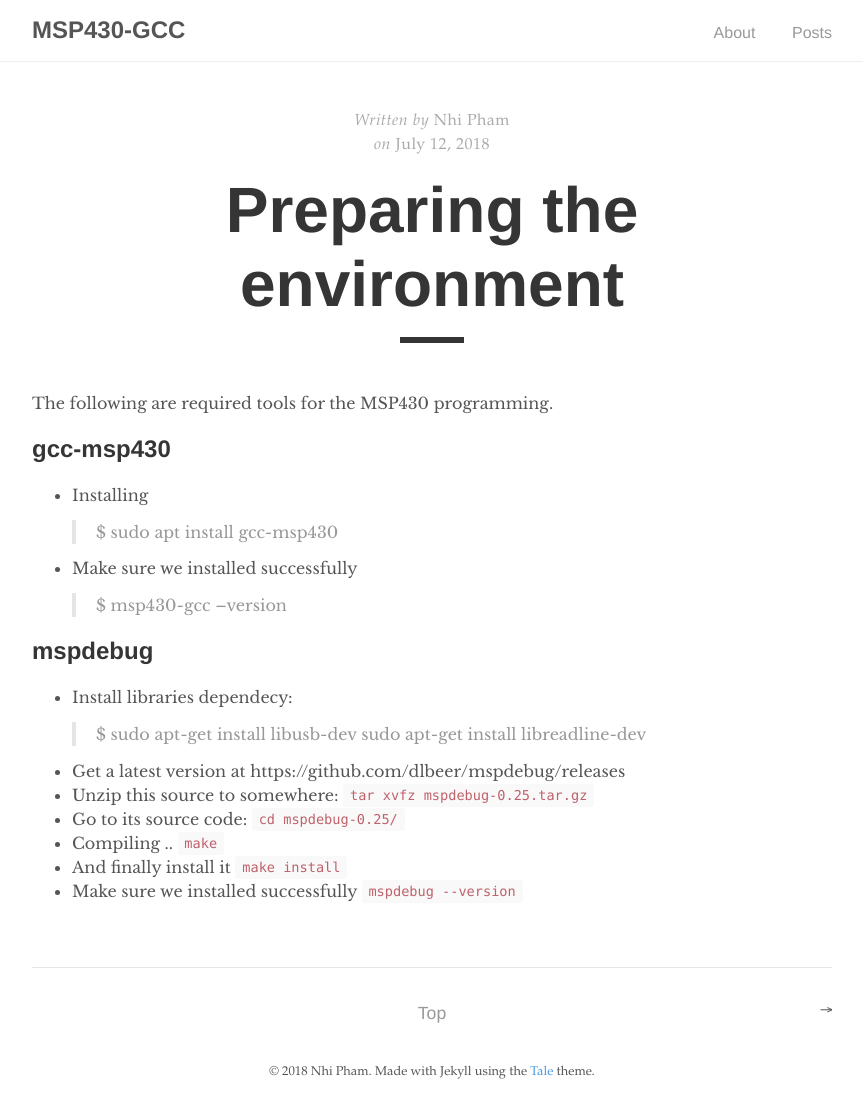
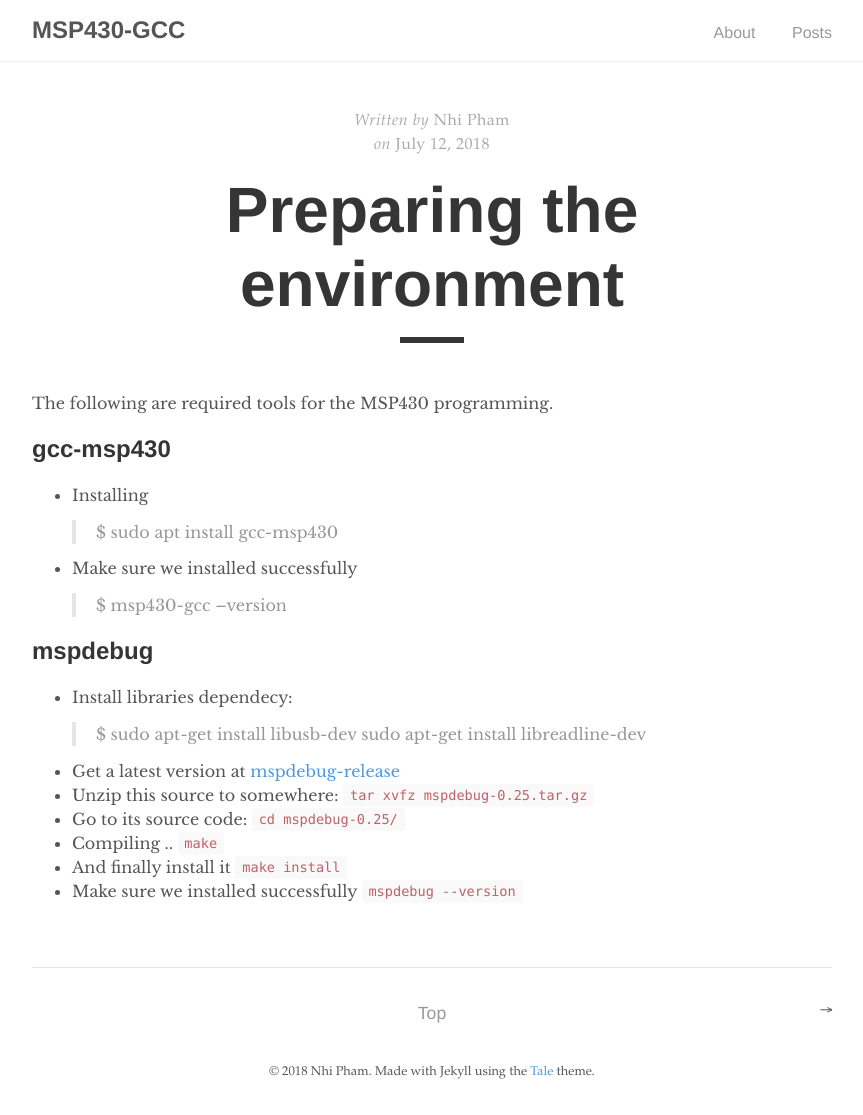
Before and after one commit to nhivp/msp430-gcc, a Jekyll site: the page built from docs/_posts/2018-07-12-prepare-env.md, in a window 1280 px wide. Shown: the whole page, without its empty margins (208-1071 px from the left). Built offline with Jekyll 4.4.1, drawn with Linux system fonts in a browser that asks for light colours.

Commit message:
Update posts

````diff
--- a/docs/_posts/2018-07-11-introducing-msp430-gcc.md
+++ b/docs/_posts/2018-07-11-introducing-msp430-gcc.md
@@ -20,12 +20,12 @@
 
 In this project, the Ubuntu PC will be used for developing. So, all software tools are running on Linux environment. Some tools are used as following:
 
-  * [gcc-msp430](http://www.ti.com/tool/MSP430-GCC-OPENSOURCE)
+* [gcc-msp430](http://www.ti.com/tool/MSP430-GCC-OPENSOURCE)
   > Open Source Compiler for MSP Microcontrollers
 
-  * [mspdebug](https://dlbeer.co.nz/mspdebug/)
+* [mspdebug](https://dlbeer.co.nz/mspdebug/)
   > A free debugger for use with MSP430 MCUs.
 
 ## Reference
 
-The reference documents are listed at [reference](../../reference/README.md) folder.
+The reference documents are listed at [reference](https://github.com/nhivp/msp430-gcc/tree/master/reference) folder.
--- a/docs/_posts/2018-07-12-prepare-env.md
+++ b/docs/_posts/2018-07-12-prepare-env.md
@@ -17,7 +17,7 @@
 
 * Install libraries dependecy:
   >$ sudo apt-get install libusb-dev sudo apt-get install libreadline-dev
-* Get a latest version at https://github.com/dlbeer/mspdebug/releases
+* Get a latest version at [mspdebug-release](https://github.com/dlbeer/mspdebug/releases)
 * Unzip this source to somewhere: ```tar xvfz mspdebug-0.25.tar.gz```
 * Go to its source code: ```cd mspdebug-0.25/```
 * Compiling .. ```make```
````
